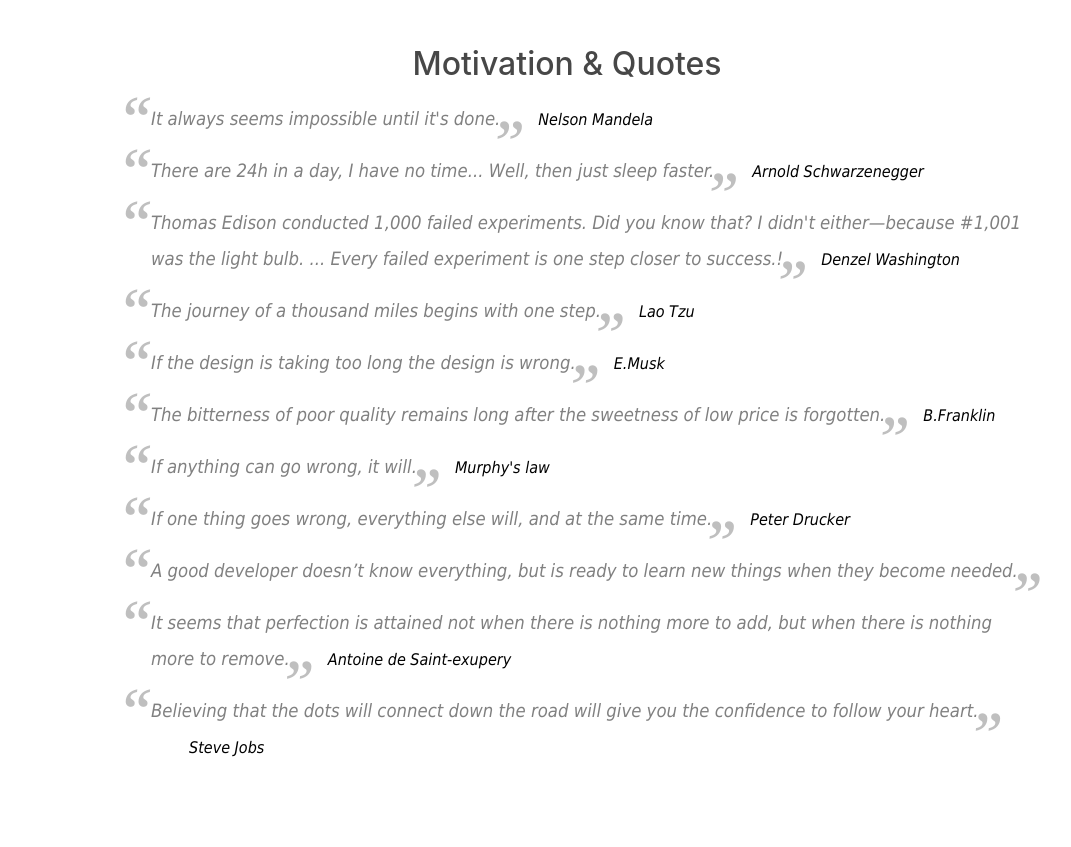
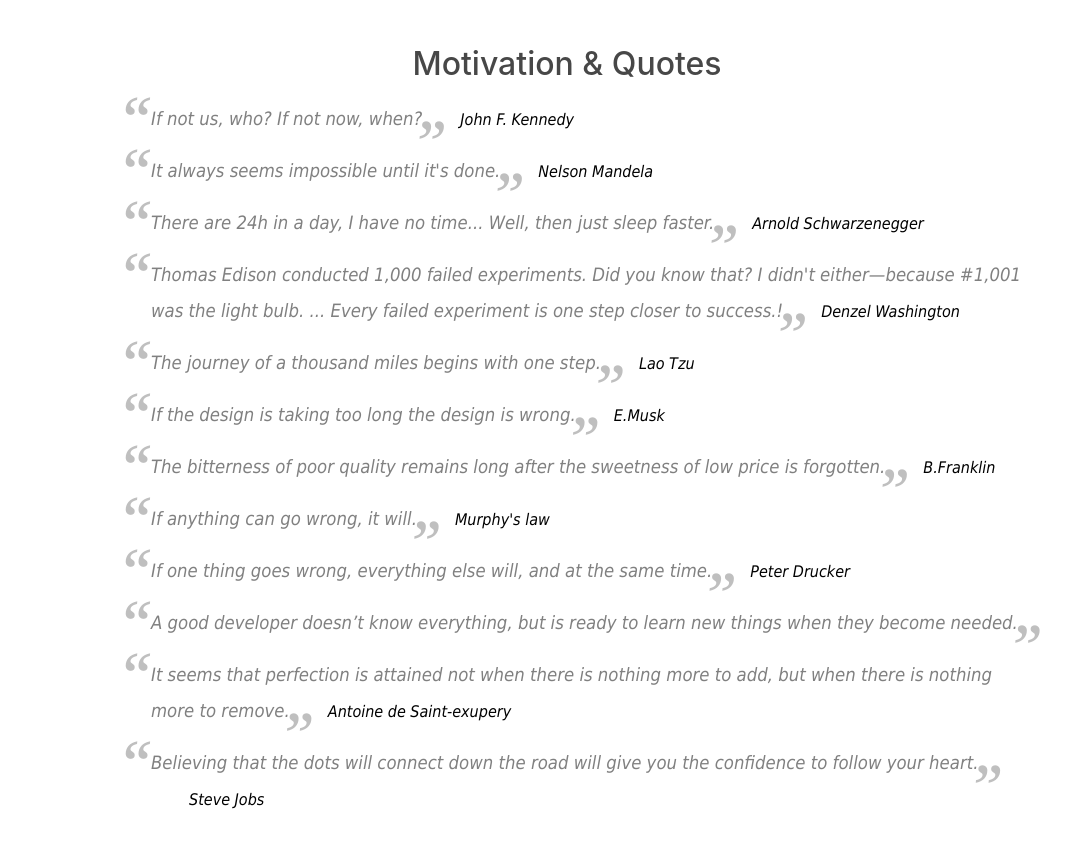
Before and after one commit to GiovanniFalzone/GiovanniFalzone.github.io, a website with bundled scripts: page index.html in a window 1280 px wide. Shown: the part 6268-7115 px from the top of the page, without its empty margins (209-1280 px from the left). Built offline with nearby package versions, Linux system fonts and the light colour scheme; a web font is replaced by a local one.

Commit message:
new quote

```diff
--- a/index.html
+++ b/index.html
@@ -670,6 +670,7 @@
 			<div class="w-100">
 				<h2 class="mb-3 text-center">Motivation &amp; Quotes</h2>
 					<ul class="fa-ul">
+						<li><blockquote class="left"><p>If not us, who? If not now, when?</p><cite>John F. Kennedy</cite></blockquote></li>
 						<li><blockquote class="left"><p>It always seems impossible until it's done.</p><cite>Nelson Mandela</cite></blockquote></li>
 						<li><blockquote class="left"><p>There are 24h in a day, I have no time... Well, then just sleep faster.</p><cite>Arnold Schwarzenegger</cite></blockquote></li>
 						<li><blockquote class="left"><p>Thomas Edison conducted 1,000 failed experiments. Did you know that? I didn't either—because #1,001 was the light bulb. ... Every failed experiment is one step closer to success.!</p><cite>Denzel Washington</cite></blockquote></li>
```
